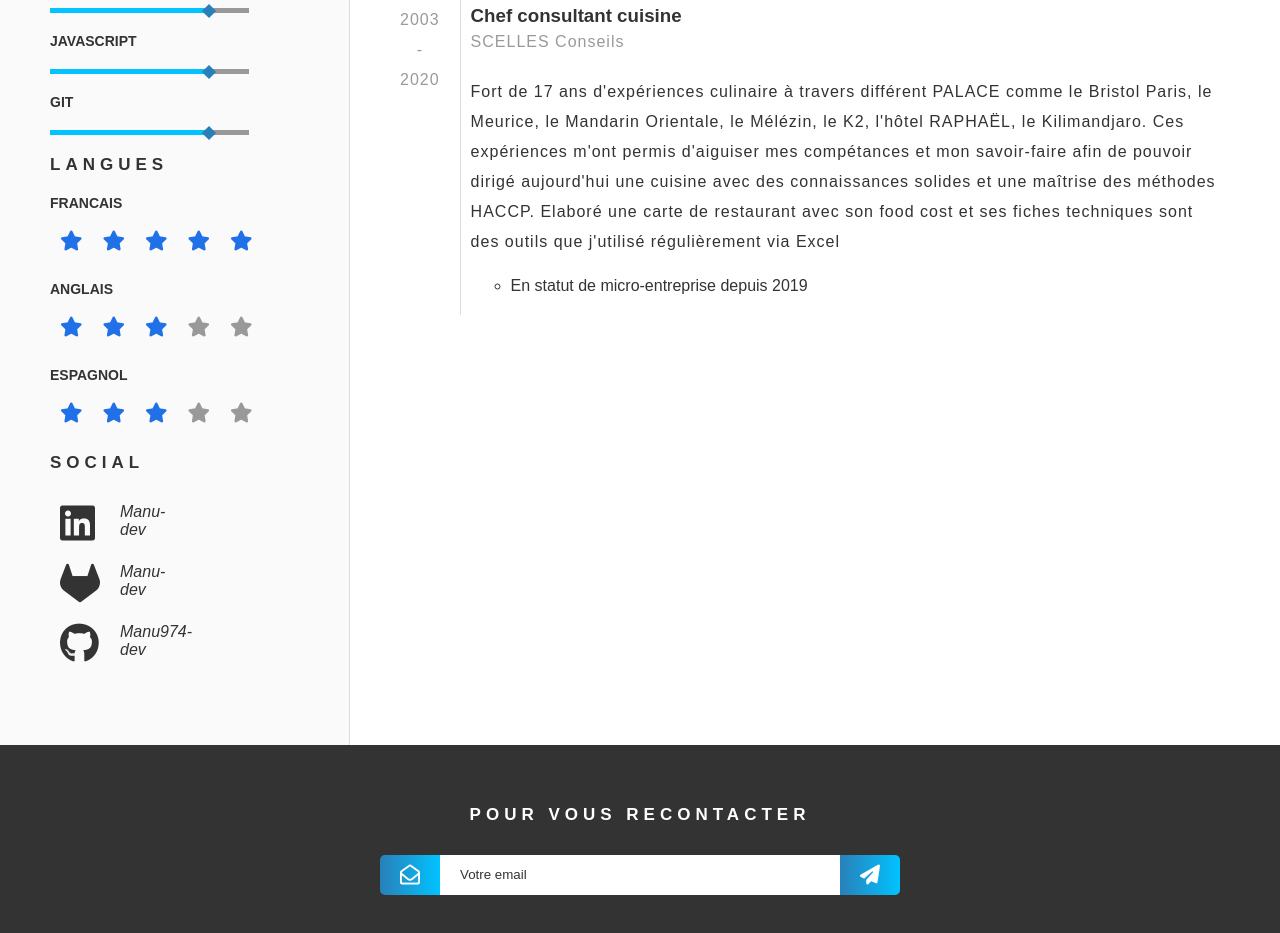
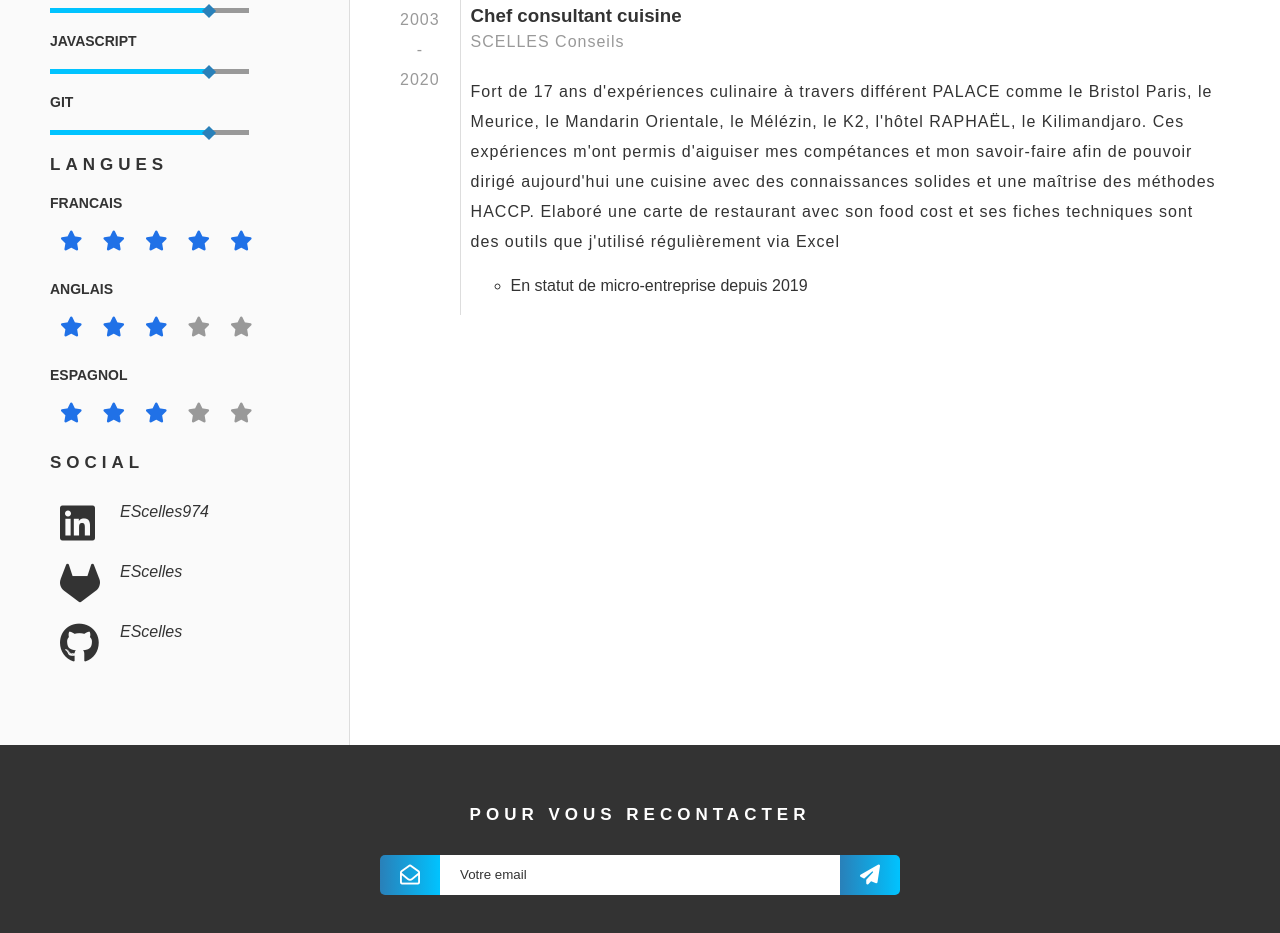
Before and after one commit to EScelles/CV-Emmanuel-SCELLES, a website: page index.html in a window 1280 px wide. Shown: the part 1183-2116 px from the top of the page. Drawn offline with Linux system fonts and the light colour scheme; a web font is replaced by a local one.

Commit message:
7 commit

```diff
--- a/index.html
+++ b/index.html
@@ -101,15 +101,15 @@
             <h2 class="title-small">SOCIAL</h2>
             <div class="social-container">
               <i class="fab fa-linkedin"></i>
-              <p>Manu-dev</p>
+              <p>EScelles974</p>
             </div>
             <div class="social-container">
               <i class="fab fa-gitlab"></i>
-              <p>Manu-dev</p>
+              <p>EScelles</p>
             </div>
             <div class="social-container">
               <i class="fab fa-github"></i>
-              <p>Manu974-dev</p>
+              <p>EScelles</p>
             </div>
           </div>
       </aside>
```
